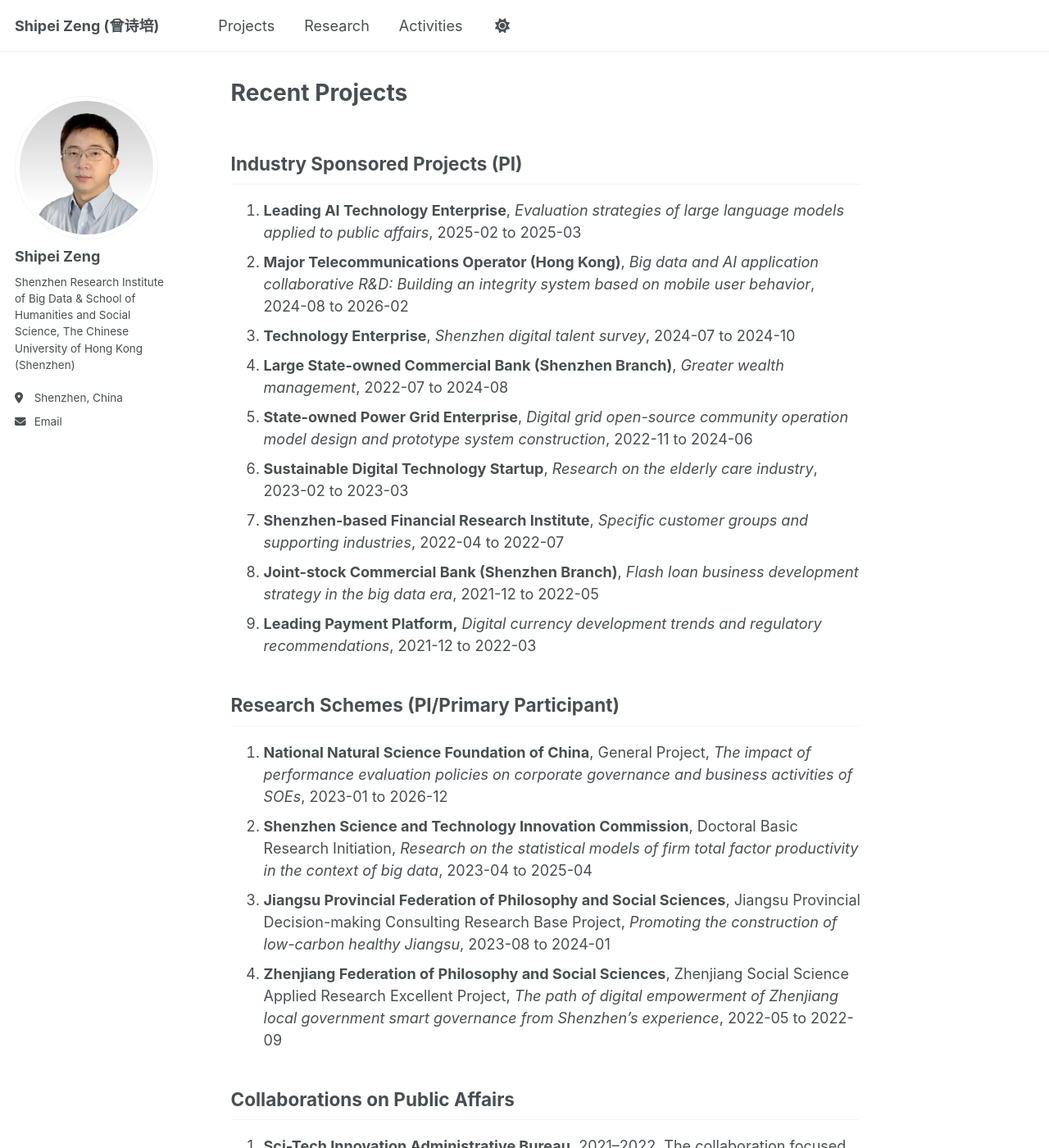
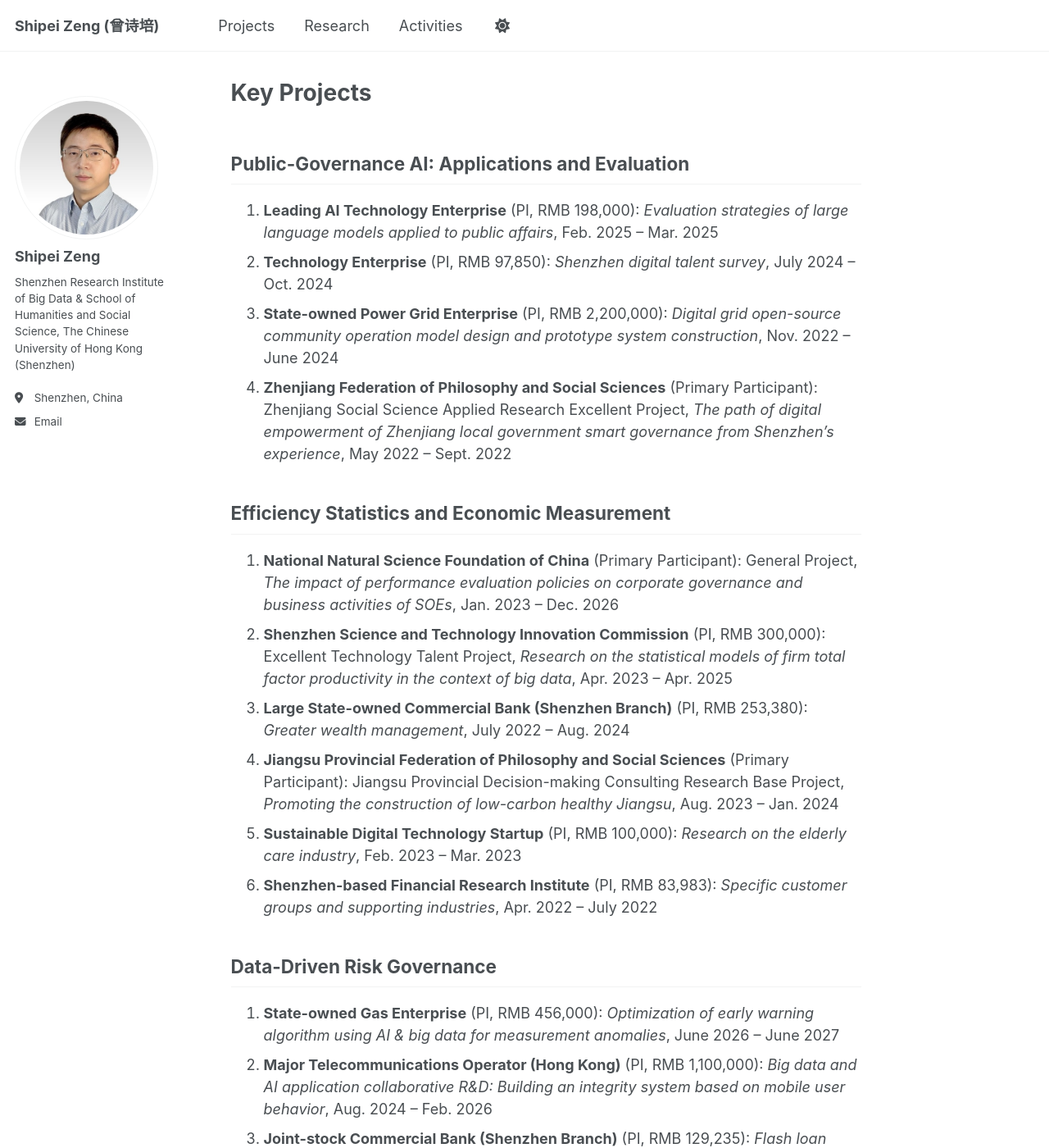
Before and after one commit to shipei-zeng/shipei-zeng.github.io, a Jekyll site: the page built from _pages/projects.md, in a window 1280 px wide and 1400 px high. Shown: the whole window at 82% size. Built offline with Jekyll 4.4.1, drawn with Linux system fonts in a browser that asks for light colours; a script that is not in the unit is left out; some of the changed text lies outside the part shown.

Commit message:
Revise project details and titles in projects.md
Updated project titles and details for clarity and consistency. Added new projects and funding information.

```diff
--- a/_pages/projects.md
+++ b/_pages/projects.md
@@ -1,31 +1,27 @@
 ---
 permalink: /projects/
-title: "Recent Projects"
+title: "Key Projects"
 ---
 
-Industry Sponsored Projects (PI)
+Public-Governance AI: Applications and Evaluation
 ------
-1. **Leading AI Technology Enterprise**, _Evaluation strategies of large language models applied to public affairs_, 2025-02 to 2025-03
-1. **Major Telecommunications Operator (Hong Kong)**, _Big data and AI application collaborative R&D: Building an integrity system based on mobile user behavior_, 2024-08 to 2026-02
-1. **Technology Enterprise**, _Shenzhen digital talent survey_, 2024-07 to 2024-10
-1. **Large State-owned Commercial Bank (Shenzhen Branch)**, _Greater wealth management_, 2022-07 to 2024-08
-1. **State-owned Power Grid Enterprise**, _Digital grid open-source community operation model design and prototype system construction_, 2022-11 to 2024-06
-1. **Sustainable Digital Technology Startup**, _Research on the elderly care industry_, 2023-02 to 2023-03
-1. **Shenzhen-based Financial Research Institute**, _Specific customer groups and supporting industries_, 2022-04 to 2022-07
-1. **Joint-stock Commercial Bank (Shenzhen Branch)**, _Flash loan business development strategy in the big data era_, 2021-12 to 2022-05
-1. **Leading Payment Platform,** _Digital currency development trends and regulatory recommendations_, 2021-12 to 2022-03
+1. **Leading AI Technology Enterprise** (PI, RMB 198,000): _Evaluation strategies of large language models applied to public affairs_, Feb. 2025 -- Mar. 2025
+1. **Technology Enterprise** (PI, RMB 97,850): _Shenzhen digital talent survey_, July 2024 -- Oct. 2024
+1. **State-owned Power Grid Enterprise** (PI, RMB 2,200,000): _Digital grid open-source community operation model design and prototype system construction_, Nov. 2022 -- June 2024
+1. **Zhenjiang Federation of Philosophy and Social Sciences** (Primary Participant): Zhenjiang Social Science Applied Research Excellent Project, _The path of digital empowerment of Zhenjiang local government smart governance from Shenzhen's experience_, May 2022 -- Sept. 2022
 
-Research Schemes (PI/Primary Participant)
+Efficiency Statistics and Economic Measurement
 ------
-1. **National Natural Science Foundation of China**, General Project, _The impact of performance evaluation policies on corporate governance and business activities of SOEs_, 2023-01 to 2026-12
-1. **Shenzhen Science and Technology Innovation Commission**, Doctoral Basic Research Initiation, _Research on the statistical models of firm total factor productivity in the context of big data_, 2023-04 to 2025-04
-1. **Jiangsu Provincial Federation of Philosophy and Social Sciences**, Jiangsu Provincial Decision-making Consulting Research Base Project, _Promoting the construction of low-carbon healthy Jiangsu_, 2023-08 to 2024-01
-1. **Zhenjiang Federation of Philosophy and Social Sciences**, Zhenjiang Social Science Applied Research Excellent Project, _The path of digital empowerment of Zhenjiang local government smart governance from Shenzhen's experience_, 2022-05 to 2022-09
+2. **National Natural Science Foundation of China** (Primary Participant): General Project, _The impact of performance evaluation policies on corporate governance and business activities of SOEs_, Jan. 2023 -- Dec. 2026
+2. **Shenzhen Science and Technology Innovation Commission** (PI, RMB 300,000): Excellent Technology Talent Project, _Research on the statistical models of firm total factor productivity in the context of big data_, Apr. 2023 -- Apr. 2025
+2. **Large State-owned Commercial Bank (Shenzhen Branch)** (PI, RMB 253,380): _Greater wealth management_, July 2022 -- Aug. 2024
+2. **Jiangsu Provincial Federation of Philosophy and Social Sciences** (Primary Participant): Jiangsu Provincial Decision-making Consulting Research Base Project, _Promoting the construction of low-carbon healthy Jiangsu_, Aug. 2023 -- Jan. 2024
+2. **Sustainable Digital Technology Startup** (PI, RMB 100,000): _Research on the elderly care industry_, Feb. 2023 -- Mar. 2023
+2. **Shenzhen-based Financial Research Institute** (PI, RMB 83,983): _Specific customer groups and supporting industries_, Apr. 2022 -- July 2022
 
-Collaborations on Public Affairs
+Data-Driven Risk Governance
 ------
-1. **Sci-Tech Innovation Administrative Bureau**, 2021–2022. The collaboration focused on high-tech enterprise reporting, text-analysis-based project evaluation, and an automated R&D funding approval system, streamlining bureau operations and improving governmental efficiency.
-1. **Government Services & Data Governance Bureau**, 2023–2024. An evaluation index system for large language models in people's livelihood appeals was developed. The initiative was recognized by the Municipal People's Livelihood Appeal Service Center, which issued a thank-you letter to acknowledge its positive impact.
-1. **Talent Development Bureau**, 2023. The project developed a talent information large language model. Results were presented at a municipal talent recruitment and intelligence introduction event and the Global Innovative Talent Forum.
-1. **Education Administrative Bureau**, 2021. The project focused on data applications for students' non-cognitive ability profiling, exploring how big data and econometric models could optimize teaching plans to enhance non-cognitive skill development and educational outcomes.
-1. **Urban Quantitative Management Research Center**, 2021–2023. The collaboration encompassed research on human-room data-driven building profiling, hidden fire risk prediction/identification, raw data governance, and specialized financial lecture sessions.
+3. **State-owned Gas Enterprise** (PI, RMB	456,000): _Optimization of early warning algorithm using AI & big data for measurement anomalies_, June 2026 -- June 2027
+3. **Major Telecommunications Operator (Hong Kong)** (PI, RMB 1,100,000): _Big data and AI application collaborative R&D: Building an integrity system based on mobile user behavior_, Aug. 2024 -- Feb. 2026
+3. **Joint-stock Commercial Bank (Shenzhen Branch)** (PI, RMB 129,235): _Flash loan business development strategy in the big data era_, Dec. 2021 -- May 2022
+3. **Leading Payment Platform** (PI, RMB 48,000): _Digital currency development trends and regulatory recommendations_, Dec. 2021 -- Mar. 2022
```
